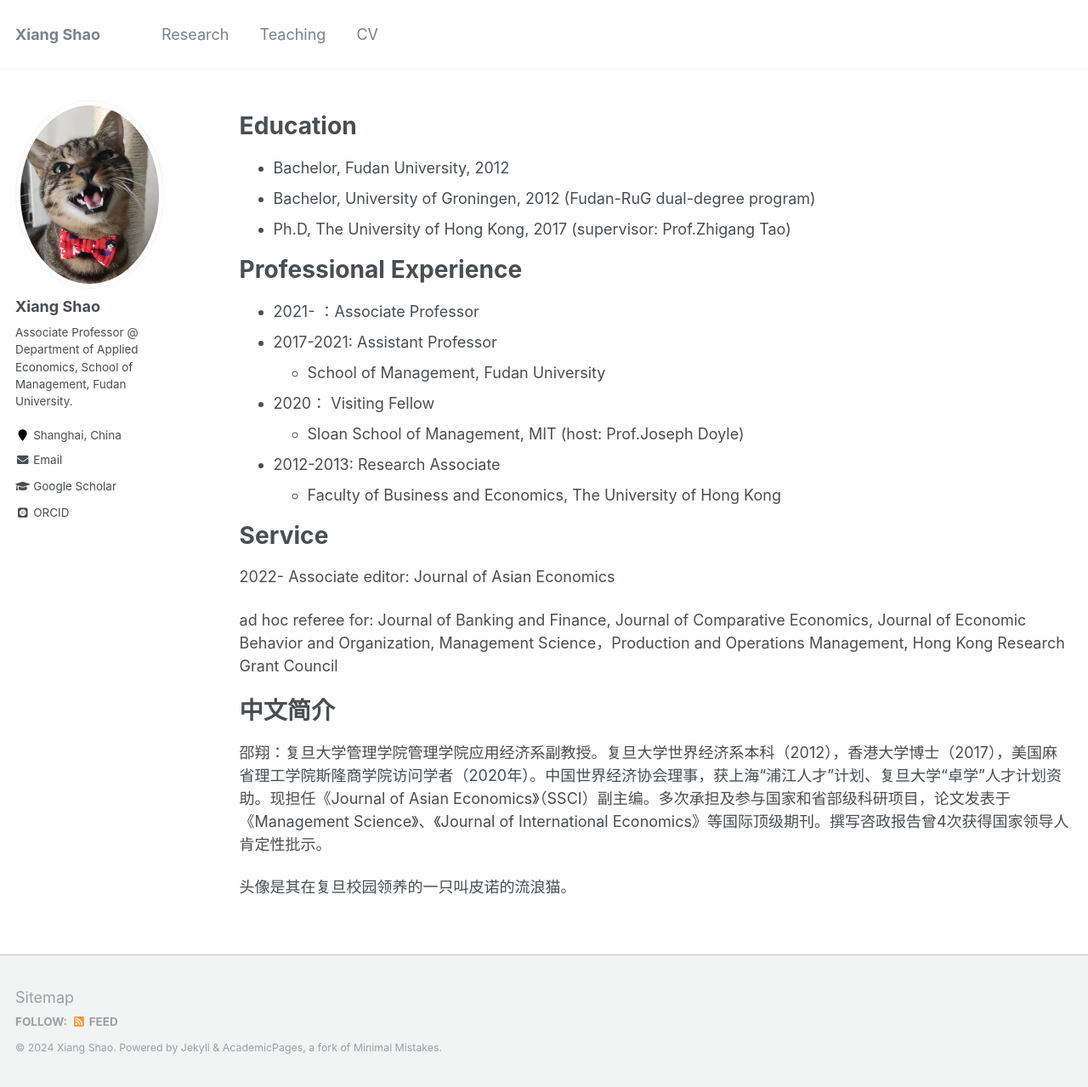
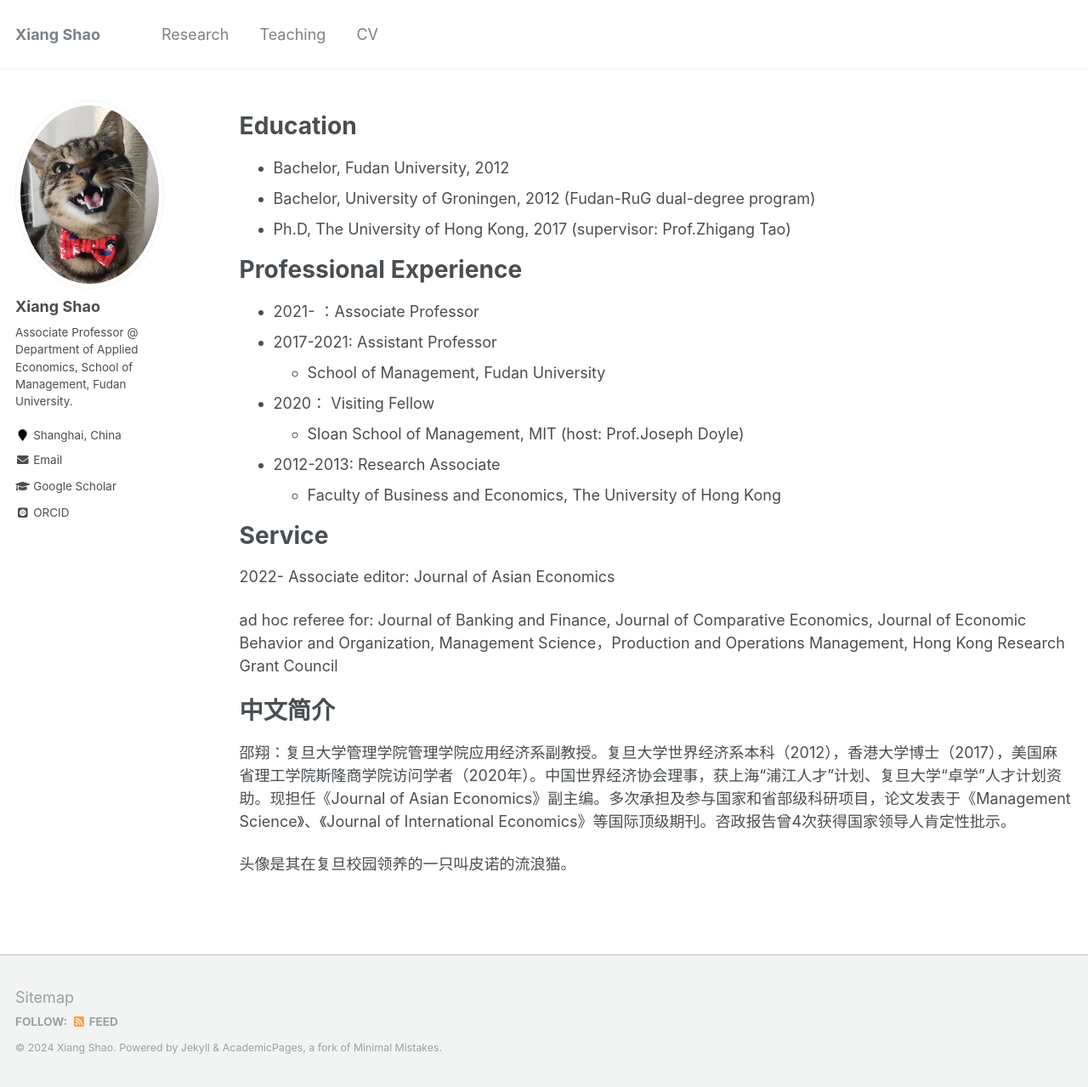
Before and after one commit to xiangshao/xiangshao.github.io, a Jekyll site: the page built from _pages/cv.md, in a window 1280 px wide and 1279 px high. Shown: the whole window at 85% size. Built offline with Jekyll 4.4.1, drawn with Linux system fonts in a browser that asks for light colours; some web fonts are replaced.

Commit message:
Update cv.md

```diff
--- a/_pages/cv.md
+++ b/_pages/cv.md
@@ -35,6 +35,6 @@ Journal of Banking and Finance, Journal of Comparative Economics, Journal of Eco
 
 中文简介
 ======
-邵翔：复旦大学管理学院管理学院应用经济系副教授。复旦大学世界经济系本科（2012），香港大学博士（2017），美国麻省理工学院斯隆商学院访问学者（2020年）。中国世界经济协会理事，获上海“浦江人才”计划、复旦大学“卓学”人才计划资助。现担任《Journal of Asian Economics》（SSCI）副主编。多次承担及参与国家和省部级科研项目，论文发表于《Management Science》、《Journal of International Economics》等国际顶级期刊。撰写咨政报告曾4次获得国家领导人肯定性批示。
+邵翔：复旦大学管理学院管理学院应用经济系副教授。复旦大学世界经济系本科（2012），香港大学博士（2017），美国麻省理工学院斯隆商学院访问学者（2020年）。中国世界经济协会理事，获上海“浦江人才”计划、复旦大学“卓学”人才计划资助。现担任《Journal of Asian Economics》副主编。多次承担及参与国家和省部级科研项目，论文发表于《Management Science》、《Journal of International Economics》等国际顶级期刊。咨政报告曾4次获得国家领导人肯定性批示。
 
 头像是其在复旦校园领养的一只叫皮诺的流浪猫。
```
